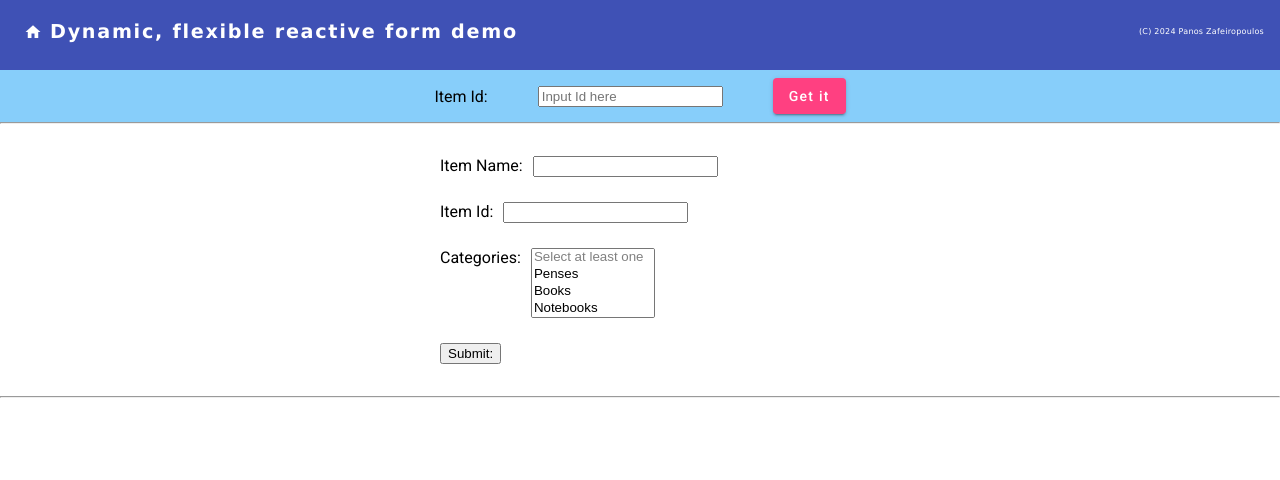
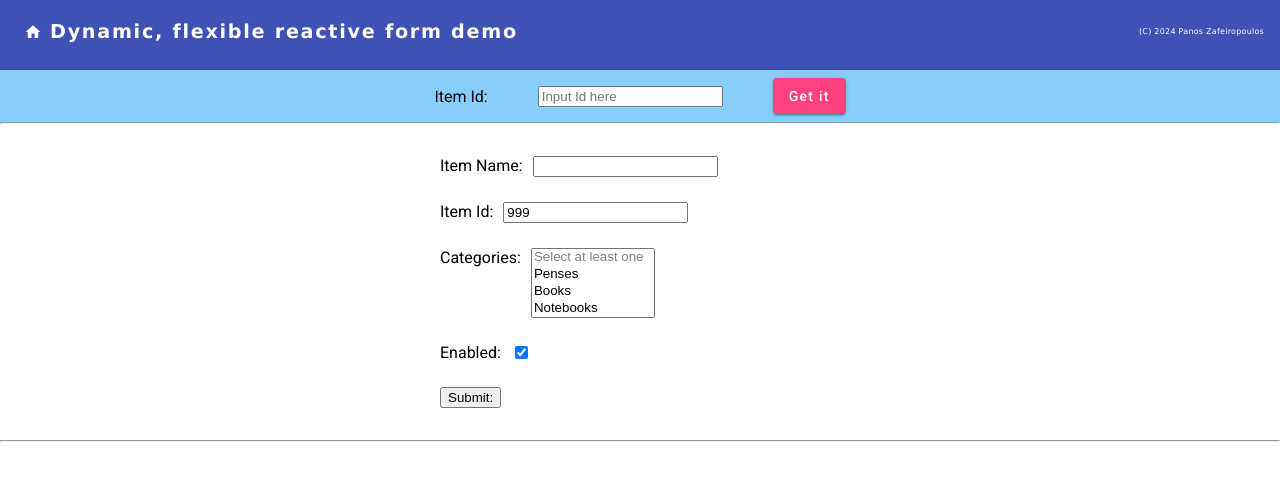
Before and after one commit to zzpzaf/dynform1, an Angular app: page / in a window 1280 px wide. Shown: the top 480 px of the page. Built offline with nearby package versions, Linux system fonts and the light colour scheme.

Commit message:
8th Commit A simple checkbox added. The initializeForm() method of the FormComponent class updated. The FormComponent template updated accordingly. Other adjustements and refactoring.

```diff
--- a/src/app/dataObjects/iitem.ts
+++ b/src/app/dataObjects/iitem.ts
@@ -9,5 +9,6 @@ export interface IItem {
     itemCrUUID: string;
     itemCrTimestamp: Date;
     itemClientUUID: string;
+    isItemEnabled: boolean;
     categoryNames: string[];
 }
--- a/src/app/dataObjects/itemFormFields.ts
+++ b/src/app/dataObjects/itemFormFields.ts
@@ -16,8 +16,7 @@ export const ItemsFormFields: IFormField[] = [
           controlName: 'itemId',
           fieldLabel: 'Item Id:',
           inputType: 'number',
-          // initialValue: 0,
-
+          initialValue: 999,
         },
         {
           dataField: 'categoryNames',
@@ -30,6 +29,14 @@ export const ItemsFormFields: IFormField[] = [
           promptText: 'Select at least one',
         },
         {
+          dataField: 'isItemEnabled',
+          controlType: 'input',
+          controlName: 'isItemEnabled',
+          fieldLabel: 'Enabled:',
+          inputType: 'checkbox',
+          initialValue: true,
+        },
+        {
           controlType: 'button',
           controlName: 'submitButton',
           fieldLabel: 'Submit:',
--- a/src/app/form/form.component.html
+++ b/src/app/form/form.component.html
@@ -8,7 +8,7 @@
             <div *ngSwitchCase="'input'">
                 <div class = "form-field">
                     <label>{{field.fieldLabel}}</label>
-                    <input [formControlName]="field.controlName" [id]="field.controlName" [type]="field.inputType" >
+                    <input [formControlName]="field.controlName" [id]="field.controlName" [type]="field.inputType" [checked]="field.initialValue === true" >
                 </div>
             </div>
 
--- a/src/app/form/form.component.ts
+++ b/src/app/form/form.component.ts
@@ -52,7 +52,8 @@ export class FormComponent implements OnInit, OnDestroy{
   initializeForm(): void {
     const fbGroup = this.formBuilder.group({});
     this.formFields.forEach((field) => {
-      fbGroup.addControl(field.controlName, new FormControl(""));
+      // fbGroup.addControl(field.controlName, new FormControl(""));
+      fbGroup.addControl(field.controlName, new FormControl((field.initialValue !== undefined &&  field.initialValue !== null) ? field.initialValue : ''));
     });
     this.dynFormGroup = fbGroup;
   }
@@ -87,6 +88,10 @@ export class FormComponent implements OnInit, OnDestroy{
           // console.log('>===>> updateFormFieldsInitialValues() - field.initialValue', field.initialValue);
         } else {
           field.initialValue = item[dataField];
+          if (field.inputType === 'checkbox') {
+            // field.initialValue = true;
+            console.log('>===>> updateFormFieldsInitialValues() - field.initialValue', field.initialValue);
+          }
         }
 
       }
```
Also changed, not shown: src/assets/items.json (+12 -0 lines).
